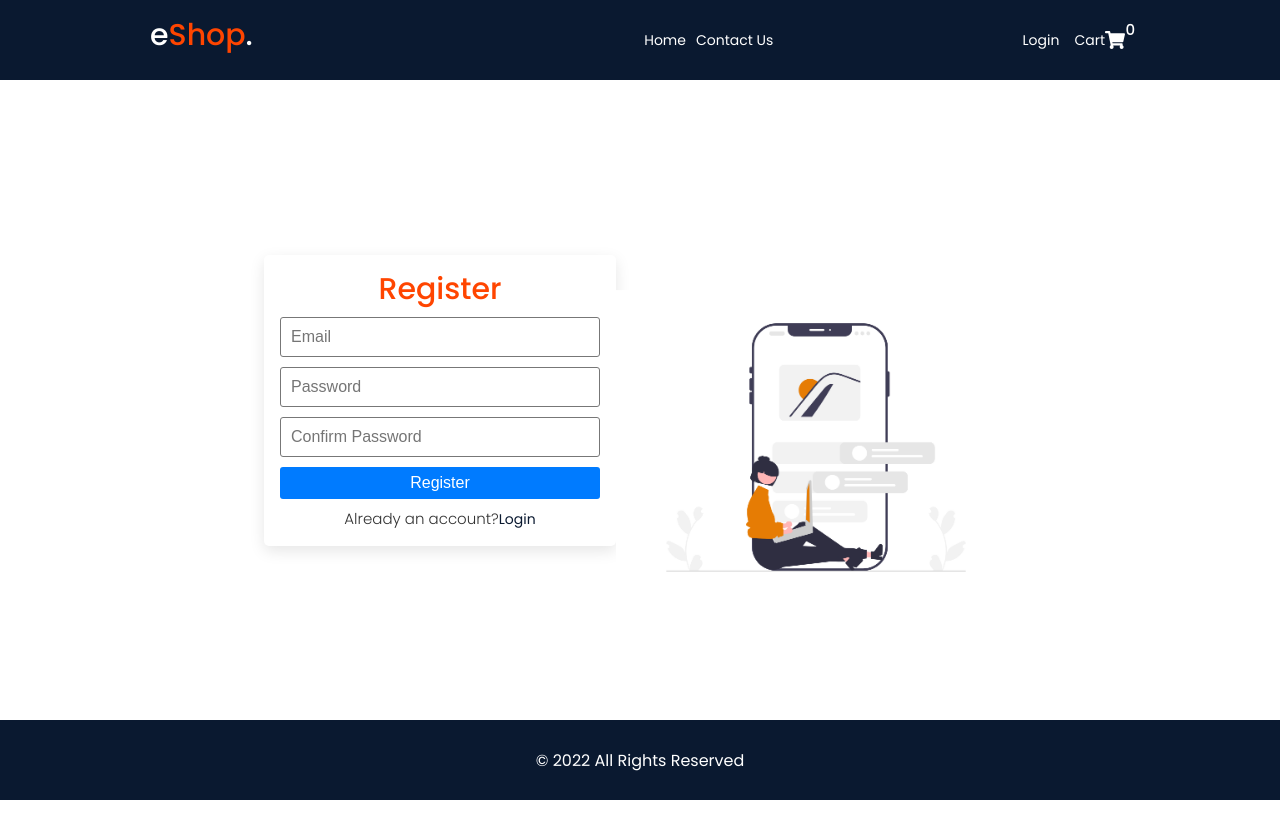
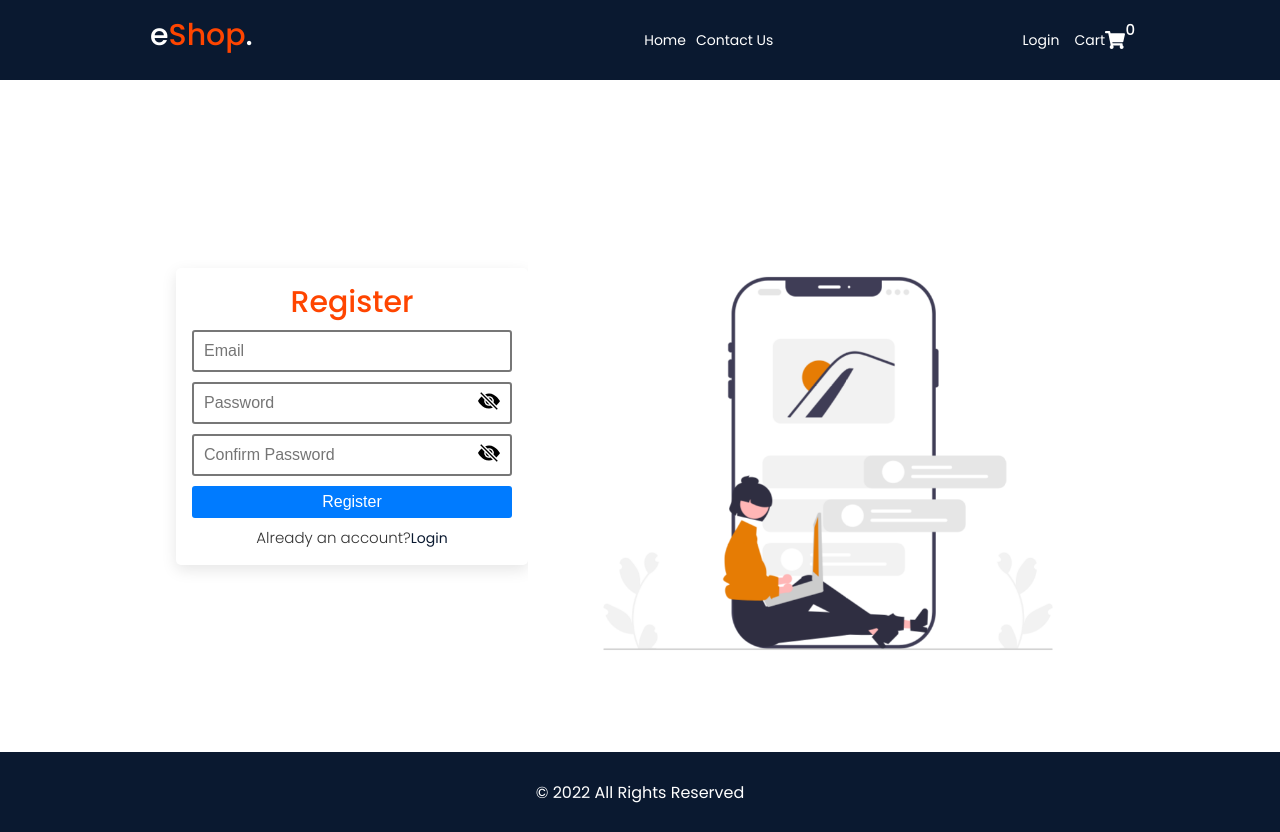
Before and after one commit to rezabox/eshop-ecommerce, a React (Create React App) app: page /register in a window 1280 px wide. Before the commit the page ends 800 px from the top, so only its background shows below. Built offline with nearby package versions, Linux system fonts and the light colour scheme; no server answers.

Commit message:
add update day

```diff
--- a/src/pages/auth/Login.js
+++ b/src/pages/auth/Login.js
@@ -3,6 +3,8 @@ import styles from "./auth.module.scss";
 import loginImg from "../../assets/login.png";
 import { Link, useNavigate } from "react-router-dom";
 import { FaGoogle } from "react-icons/fa";
+import icon1 from "../../assets/eye-fill.svg";
+import icon2 from "../../assets/eye-slash-fill.svg";
 import Card from "../../components/card/Card";
 import {
   GoogleAuthProvider,
@@ -17,9 +19,18 @@ const Login = () => {
   const [email, setEmail] = useState("");
   const [password, setPassword] = useState("");
   const [isLoading, setIsLoading] = useState(false);
-
+  const [icon, setIcon] = useState(icon2);
+  const [change, setChange] = useState("password");
   const navigate = useNavigate();
-
+  const handleClick = () => {
+    if (change === "password") {
+      setChange("text");
+      setIcon(icon1);
+    } else {
+      setChange("password");
+      setIcon(icon2);
+    }
+  };
   const loginUser = (e) => {
     e.preventDefault();
     setIsLoading(true);
@@ -53,10 +64,11 @@ const Login = () => {
 
   return (
     <>
+      <ToastContainer style={{ fontSize: "20px" }} />
       {isLoading && <Loader />}
       <section className={`container ${styles.auth}`}>
         <div className={styles.img}>
-          <img src={loginImg} alt="Login" width="400" />
+          <img src={loginImg} alt="Login" width="500" />
         </div>
 
         <Card>
@@ -72,12 +84,15 @@ const Login = () => {
                 onChange={(e) => setEmail(e.target.value)}
               />
               <input
-                type="password"
+                type={change}
                 placeholder="Password"
                 required
                 value={password}
                 onChange={(e) => setPassword(e.target.value)}
               />
+              <span onClick={handleClick}>
+                <img src={icon} alt="" width={22} />
+              </span>
               <button type="submit" className="--btn --btn-primary --btn-block">
                 Login
               </button>
--- a/src/pages/auth/Register.js
+++ b/src/pages/auth/Register.js
@@ -6,16 +6,28 @@ import { Link, useNavigate } from "react-router-dom";
 import { createUserWithEmailAndPassword } from "firebase/auth";
 import { auth } from "../../firebase/config";
 import Loader from "../../components/loader/Loader";
-import { toast } from "react-toastify";
+import { toast, ToastContainer } from "react-toastify";
+import icon1 from "../../assets/eye-fill.svg";
+import icon2 from "../../assets/eye-slash-fill.svg";
+
 
 const Register = () => {
   const [email, setEmail] = useState("");
   const [password, setPassword] = useState("");
   const [cPassword, setCPassword] = useState("");
   const [isLoading, setIsLoading] = useState(false);
-
+  const [icon, setIcon] = useState(icon2);
+  const [change,setChange] = useState('password');
   const navigate = useNavigate();
-
+  const handleClick = () => {
+    if (change === "password") {
+      setChange("text");
+      setIcon(icon1);
+    } else {
+      setChange("password");
+      setIcon(icon2);
+    }
+  };
   const registerUser = (e) => {
     e.preventDefault();
     if (password !== cPassword) {
@@ -39,6 +51,19 @@ const Register = () => {
 
   return (
     <>
+      <ToastContainer
+        style={{ fontSize: "15px" }}
+        position="top-right"
+        autoClose={3000}
+        hideProgressBar={false}
+        newestOnTop={false}
+        closeOnClick
+        rtl={false}
+        pauseOnFocusLoss
+        draggable
+        pauseOnHover
+        theme="dark"
+      />
       {isLoading && <Loader />}
       <section className={`container ${styles.auth}`}>
         <Card>
@@ -54,19 +79,21 @@ const Register = () => {
                 onChange={(e) => setEmail(e.target.value)}
               />
               <input
-                type="password"
+                type={change}
                 placeholder="Password"
                 required
                 value={password}
                 onChange={(e) => setPassword(e.target.value)}
               />
+              <span onClick={handleClick}><img src={icon} alt="" width={22} /></span>
               <input
-                type="password"
+                type={change}
                 placeholder="Confirm Password"
                 required
                 value={cPassword}
                 onChange={(e) => setCPassword(e.target.value)}
               />
+              <span onClick={handleClick}><img src={icon} alt="" width={22} /></span>
               <button type="submit" className="--btn --btn-primary --btn-block">
                 Register
               </button>
@@ -79,7 +106,7 @@ const Register = () => {
           </div>
         </Card>
         <div className={styles.img}>
-          <img src={registerImg} alt="Register" width="400" />
+          <img src={registerImg} alt="Register" width="600" />
         </div>
       </section>
     </>
--- a/src/pages/auth/auth.module.scss
+++ b/src/pages/auth/auth.module.scss
@@ -1,10 +1,10 @@
 .auth {
-  min-height: 80vh;
+  min-height: 84vh;
   display: flex;
   justify-content: center;
   align-items: center;
-
   .img {
+    width: 60%;
     animation: slide-down 0.5s ease;
   }
 
@@ -26,10 +26,20 @@
         padding: 1rem;
         margin: 1rem auto;
         width: 100%;
-        border: 1px solid #777;
+        border: 2px solid #777;
         border-radius: 3px;
         outline: none;
+        transition: border 0.5s ease-in-out;
       }
+
+      input:focus{
+          border: 2px solid rgba(16, 135, 233, 0.678);
+      }
+      span img{
+          position: absolute;
+          transform: translate(1300%,-200%);
+          cursor: pointer;
+       }
       .links {
         display: flex;
         justify-content: space-between;
@@ -46,6 +56,13 @@
       justify-content: center;
       align-items: center;
       margin-top: 1rem;
+    }
+    .reset{
+      width: 100%;
+      display: flex;
+      align-items: center;
+      justify-content: space-between;
+      padding: 5px;
     }
   }
 
```
Also changed, not shown: src/assets/eye-fill.svg (added), src/assets/eye-slash-fill.svg (added).
